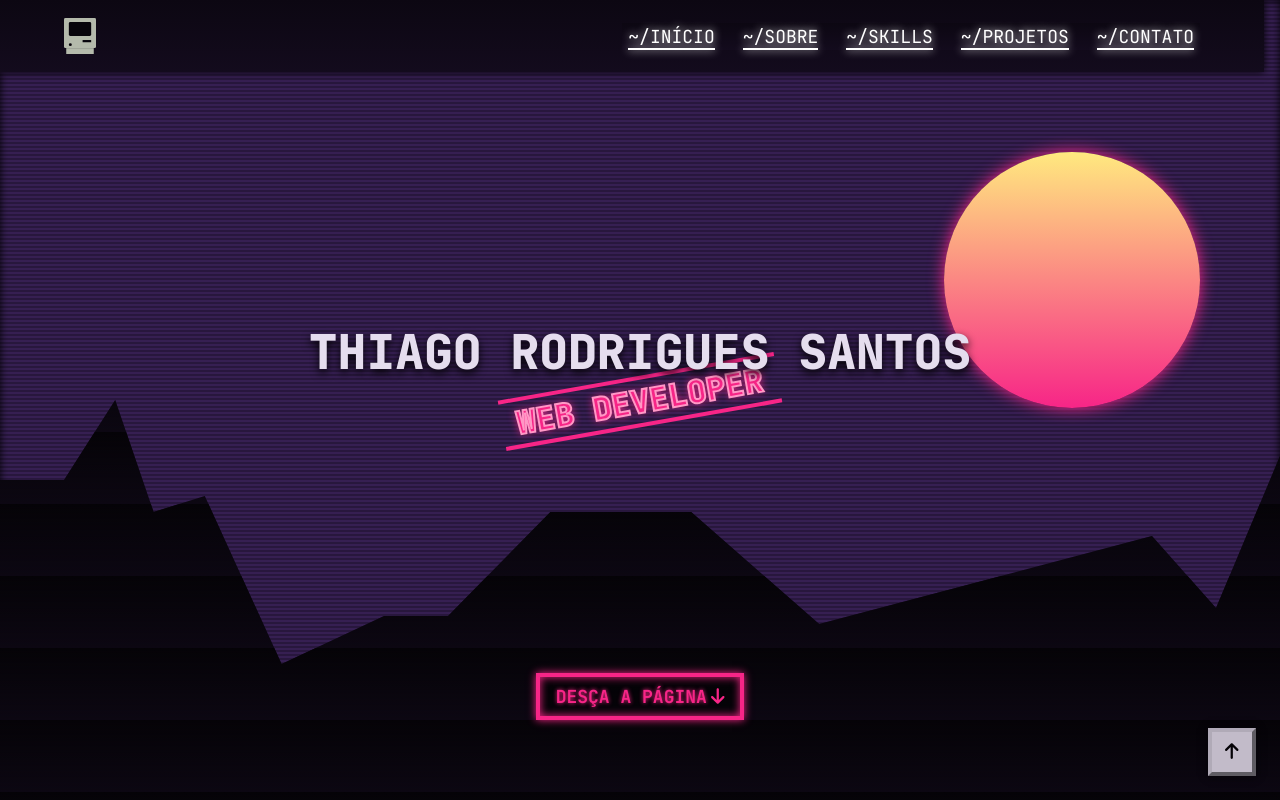
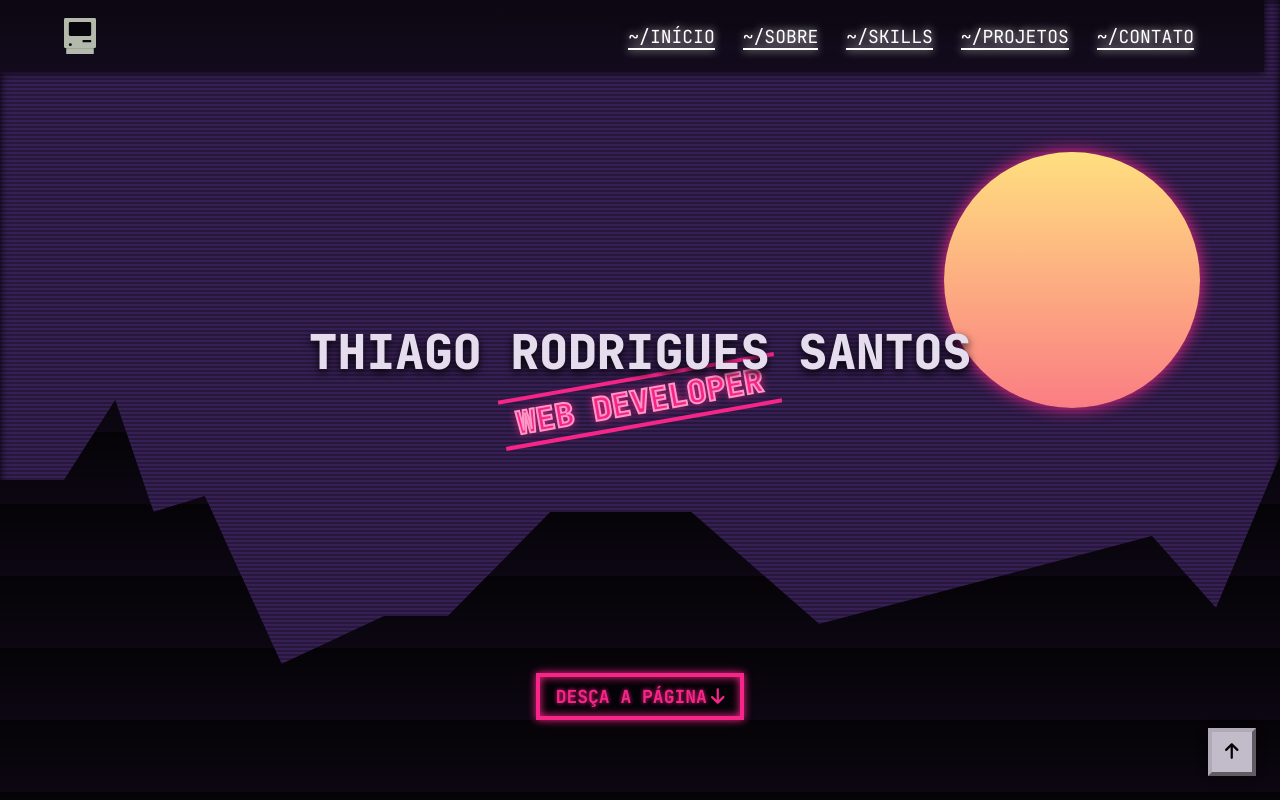
Before and after one commit to trsaints/trsaints-frontend, a React (Vite) app: page / in a window 1280 px wide. Shown: the top 800 px of the page. Built offline with nearby package versions, Linux system fonts and the light colour scheme.

Commit message:
add animation for Hero's decoration

```diff
--- a/src/animations.css
+++ b/src/animations.css
@@ -11,3 +11,32 @@ a,
 .form__textarea {
   transition: all 0.2s ease;
 }
+
+body {
+  animation: fade-in 0.5s ease-in;
+}
+
+.hero::after {
+  background-size: 200% 200%;
+  transition: background 10s ease-in-out;
+  animation: change-gradient 10s infinite alternate;
+}
+
+@keyframes fade-in {
+  from {
+    opacity: 0;
+  }
+
+  to {
+    opacity: 1;
+  }
+}
+
+@keyframes change-gradient {
+  from {
+    background-position: 0% 100%;
+  }
+  to {
+    background-position: 100% 0%;
+  }
+}
```
